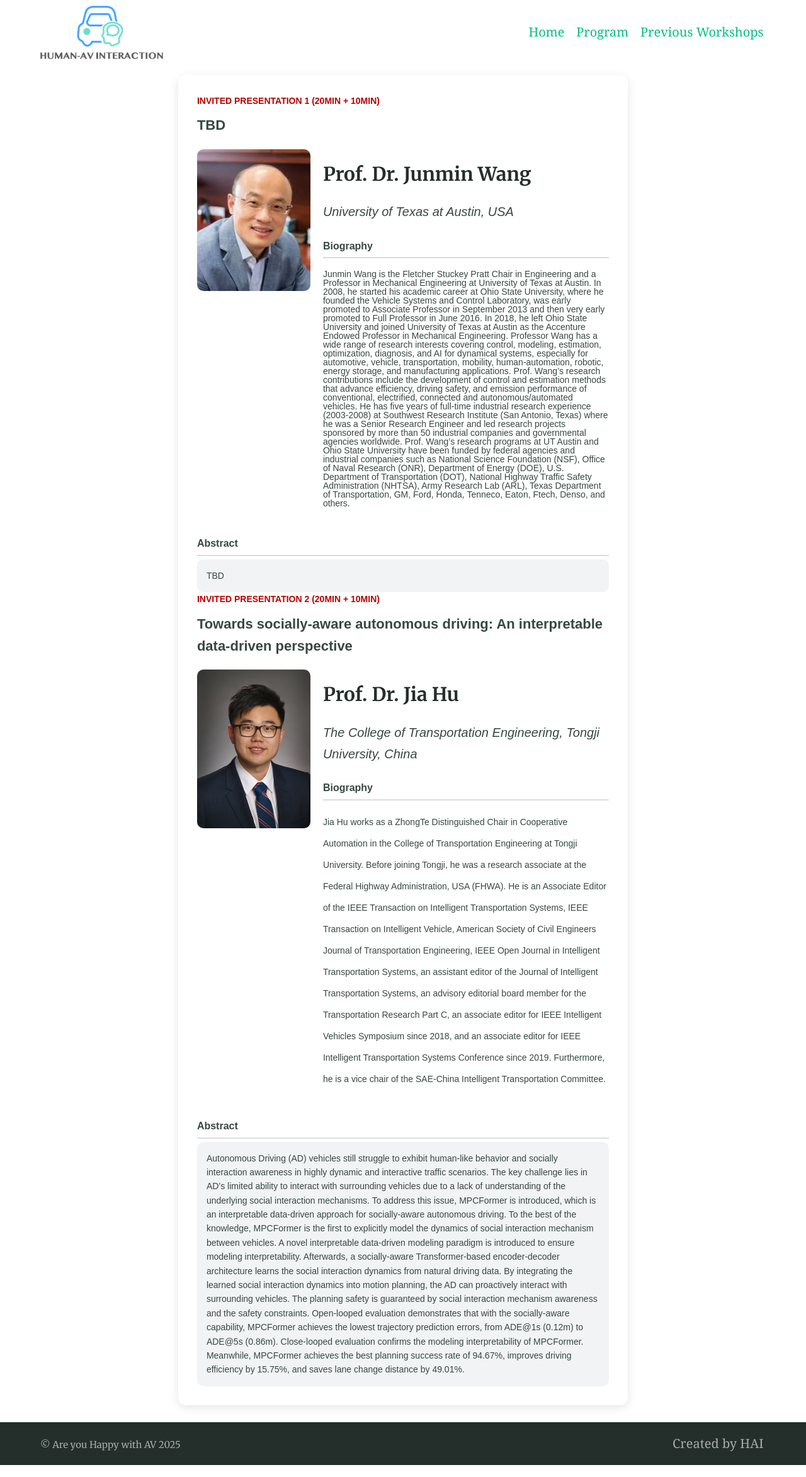
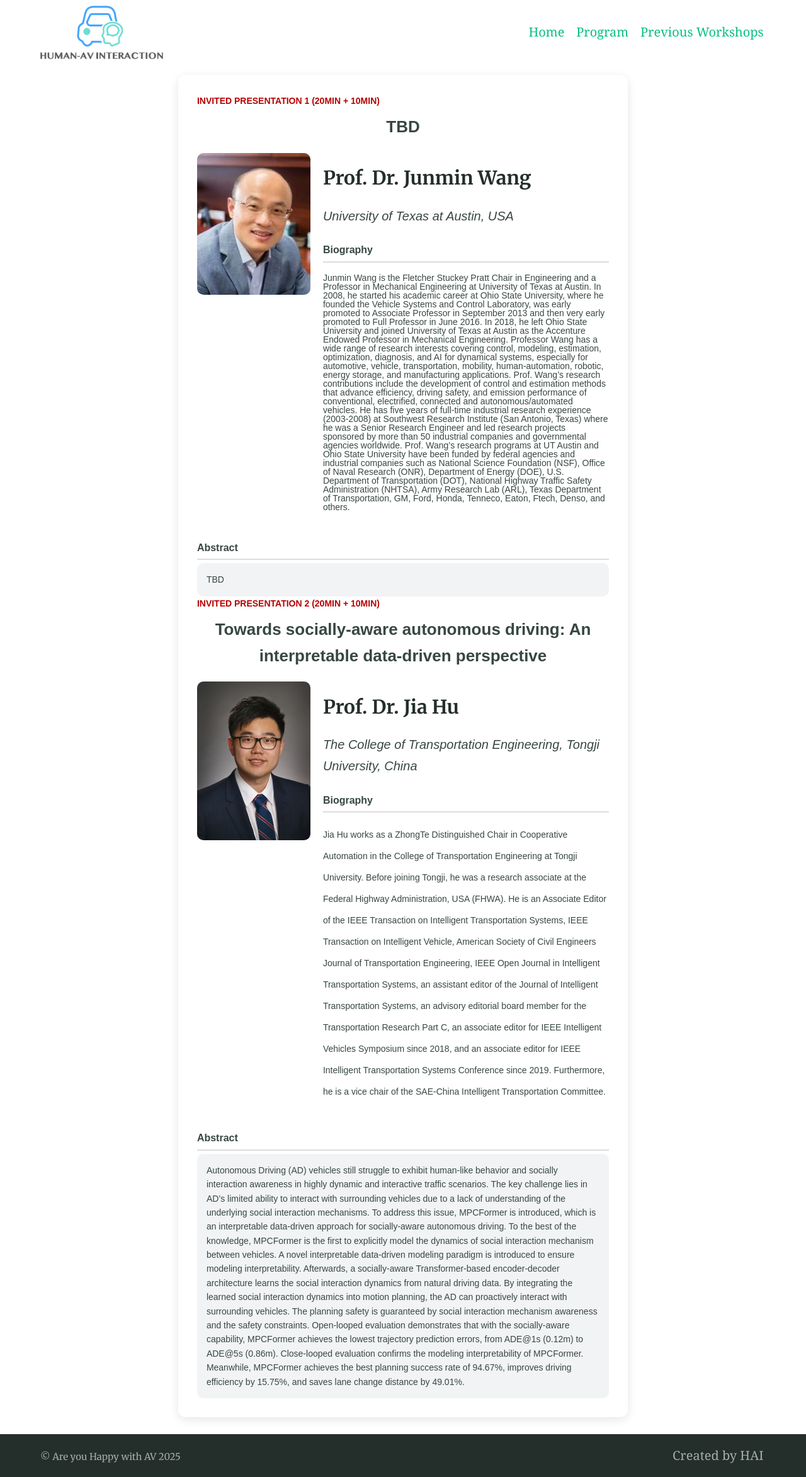
Before and after one commit to Are-You-Happy-with-AV/are-you-happy-with-av.github.io, a Jekyll site: the page built from test.md, in a window 1280 px wide. Shown: the whole page at 63% size. Built offline with Jekyll 4.4.1, drawn with Linux system fonts in a browser that asks for light colours; our own code applies the rules of GitHub Pages for plain Markdown files.

Commit message:
Update test.md

```diff
--- a/test.md
+++ b/test.md
@@ -6,7 +6,7 @@
   </div>
 
   <!-- Subtitle -->
-  <div style="font-size:22px; font-weight:bold; margin-bottom:20px;">
+<div style="font-size:26px; font-weight:bold; margin-bottom:20px; text-align:center;">
    TBD
   </div>
 
@@ -35,7 +35,7 @@
   </div>
 
   <!-- Subtitle -->
-  <div style="font-size:22px; font-weight:bold; margin-bottom:20px;">
+  <div style="font-size:26px; font-weight:bold; margin-bottom:20px; text-align:center;">
     Towards socially-aware autonomous driving: An interpretable data-driven perspective
   </div>
 
```
